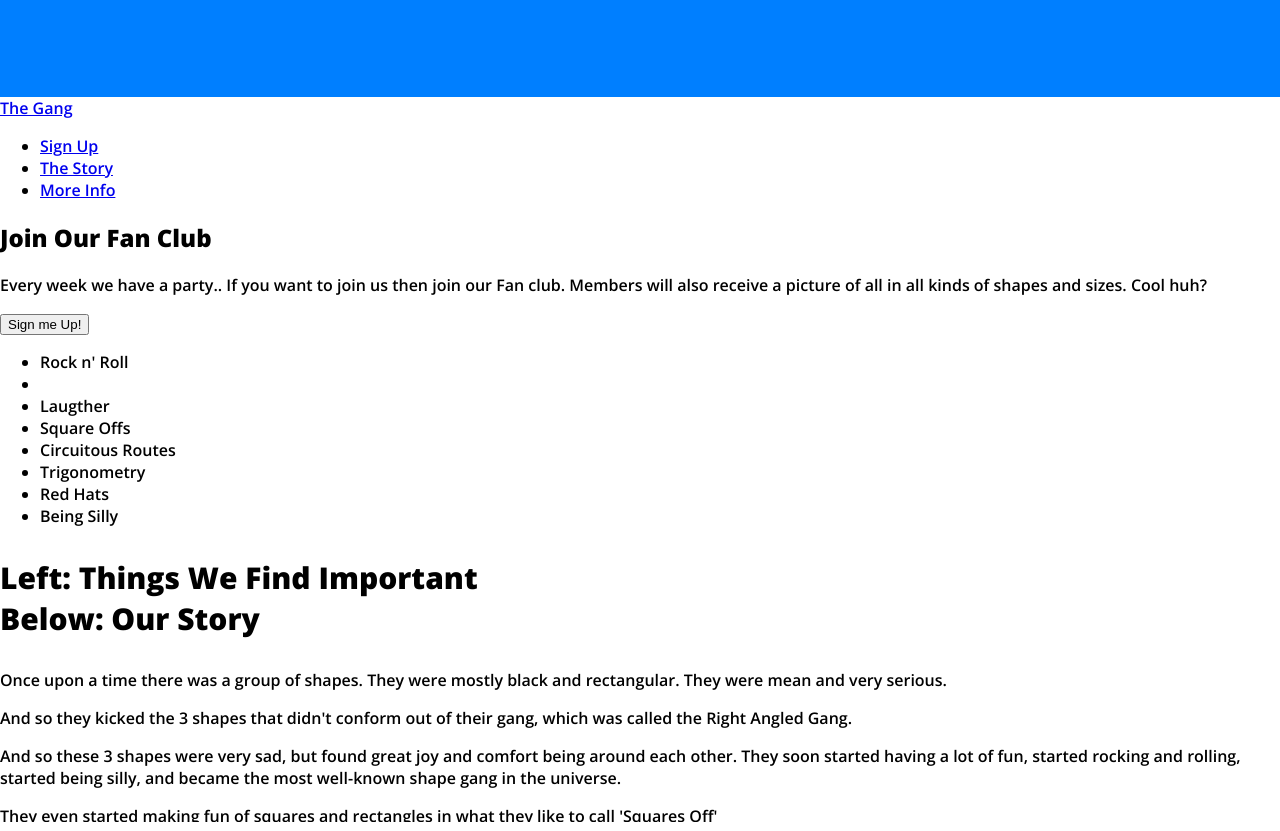
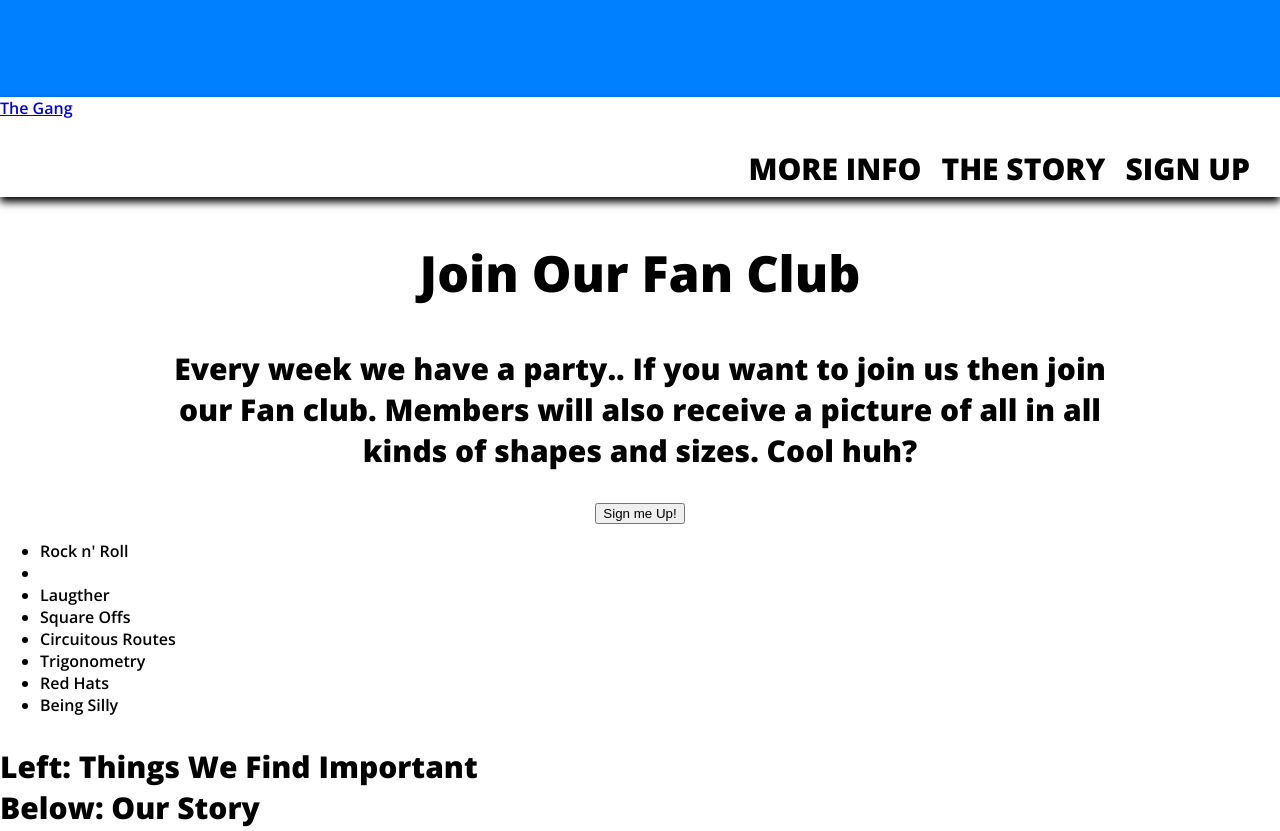
Before and after one commit to Elopezsu/introJavaScript_G23C, a plain HTML site: page 00/PROJECT SKILLSHARE/index.html in a window 1280 px wide. Shown: the part 703-1534 px from the top of the page. Drawn offline with nearby package versions, Linux system fonts and the light colour scheme.

Commit message:
Nav and read more Styling

```diff
--- a/00/PROJECT SKILLSHARE/index.html
+++ b/00/PROJECT SKILLSHARE/index.html
@@ -24,6 +24,8 @@
         <div class="character3"></div>
     </div>
 
+    <div id="more-info"></div>
+
     <nav>
         <a href="#" class="log">The Gang</a>
         <ul>
@@ -33,12 +35,14 @@
         </ul>
     </nav>
 
-    <div class="more-info" id="more-info">
+    <div class="more-info">
+        <div class="wrapper">
         <h2>Join Our Fan Club</h2>
         <p>Every week we have <span class ="highlight"> a party.</highlight>. If you want to join us then join our Fan club.
             Members will also receive a picture of all in all kinds of shapes and sizes. Cool
             huh?</p>
             <button class="cta">Sign me Up!</button>
+        </div>
     </div>
     <div class="sep"></div>
     <div class="story" id="story">
--- a/00/PROJECT SKILLSHARE/style.css
+++ b/00/PROJECT SKILLSHARE/style.css
@@ -16,15 +16,27 @@ h1{
     font-size: 50px;
 }
 
+h2{
+    font-weight: 800;
+    font-size: 50px;
+}
+
 h4{
     font-weight: bold;
     font-size: 20px;
 
 }
 
+p{
+    font-weight: bold;
+    font-size: 30px;
+    margin: 30px 0;
+}
+
 .wrapper{
     width: 960px;
     margin: 0 auto;
+
 }
 
 .hero-banner{
@@ -97,6 +109,78 @@ button.cta.alt{
     box-shadow: 0 0 0 10px rgba(0,0,0,.15);
 }
 
+nav{
+    height: 100px;
+    background-color: white;
+    box-shadow: 0 5px 8px rgba(0,0,0.2);
+    position: sticky;
+    top: 0;
+}
+
+nav .logo{
+    display: block;
+    width: 300px;
+    height: 40px;
+    position: absolute; top: 50%; left: 0;
+    margin-top: -20px;
+    margin-left: 30px;
+    background: url(images/gang.png) no-repeat 0 0;
+    background-size: 100%;
+    overflow: hidden;
+    text-indent: -999px;
+}
+
+nav ul{
+    padding: 0;
+    margin: 0 20px 0 0;
+}
+
+nav ul li{
+    margin: 0;
+    padding: 0;
+    display: block;
+    float: right;
+}
+
+nav ul li a{
+    display: block;
+    height: 100%;
+    box-sizing: border-box;
+    font-size: 30px;
+    text-transform: uppercase;
+    font-weight: bold;
+    color:black;
+    text-decoration: none;
+    padding: 35px 10px;
+    line-height:30px;
+
+}
+
+.more-info{
+    text-align: center;
+}
+
+
+
+/*
+ <div class="more-info" id="more-info">
+        <h2>Join Our Fan Club</h2>
+        <p>Every week we have <span class ="highlight"> a party.</highlight>. If you want to join us then join our Fan club.
+            Members will also receive a picture of all in all kinds of shapes and sizes. Cool
+            huh?</p>
+            <button class="cta">Sign me Up!</button>
+    </div>
+*/
+/*
+  <nav>
+        <a href="#" class="log">The Gang</a>
+        <ul>
+            <li><a href="#">Sign Up</a></li>
+            <li><a href="#story">The Story</a></li>
+            <li><a href="#more-info">More Info</a></li>
+        </ul>
+    </nav>
+*/
 /*
 <body>
     <div class= "hero-banner">
```
Also changed, not shown: 00/PROJECT SKILLSHARE/images/gang.png (added), 00/PROJECT SKILLSHARE/images/logo.png (added), 2 other files.
